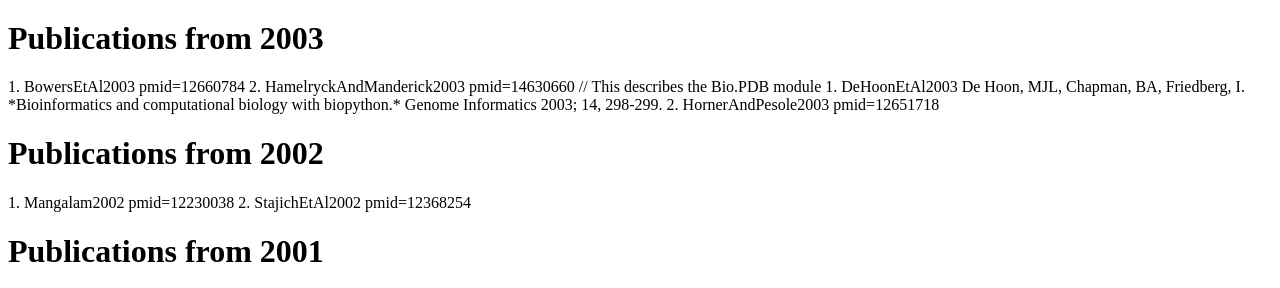
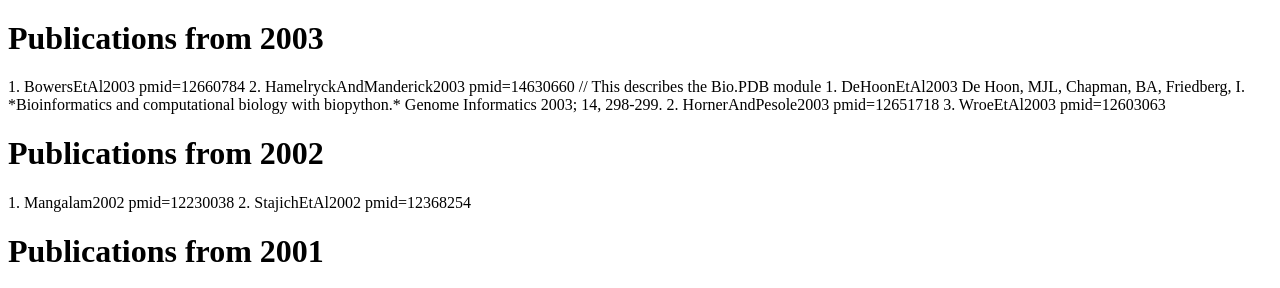
Before and after one commit to biopython/biopython.github.io, a Jekyll site: the page built from wiki/Publications.md, in a window 1280 px wide. Shown: the part 1187-1475 px from the top of the page. Built offline with Jekyll 4.4.1, drawn with Linux system fonts in a browser that asks for light colours.

Commit message:
/* Publications from 2003 */

```diff
--- a/wiki/Publications.md
+++ b/wiki/Publications.md
@@ -173,6 +173,7 @@ Publications from 2003
     *Bioinformatics and computational biology with biopython.* Genome
     Informatics 2003; 14, 298-299.
 2.  HornerAndPesole2003 pmid=12651718
+3.  WroeEtAl2003 pmid=12603063
 
 </biblio>
 
```
Also changed, not shown: 1 other file.
